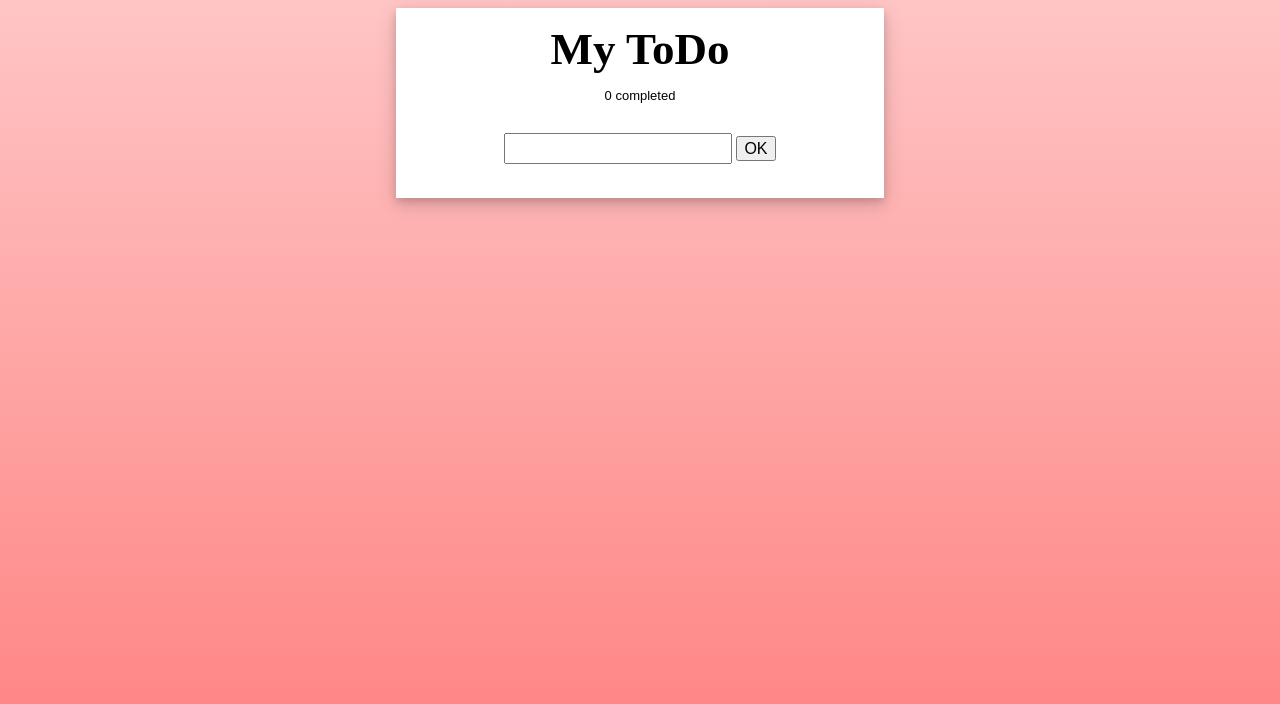
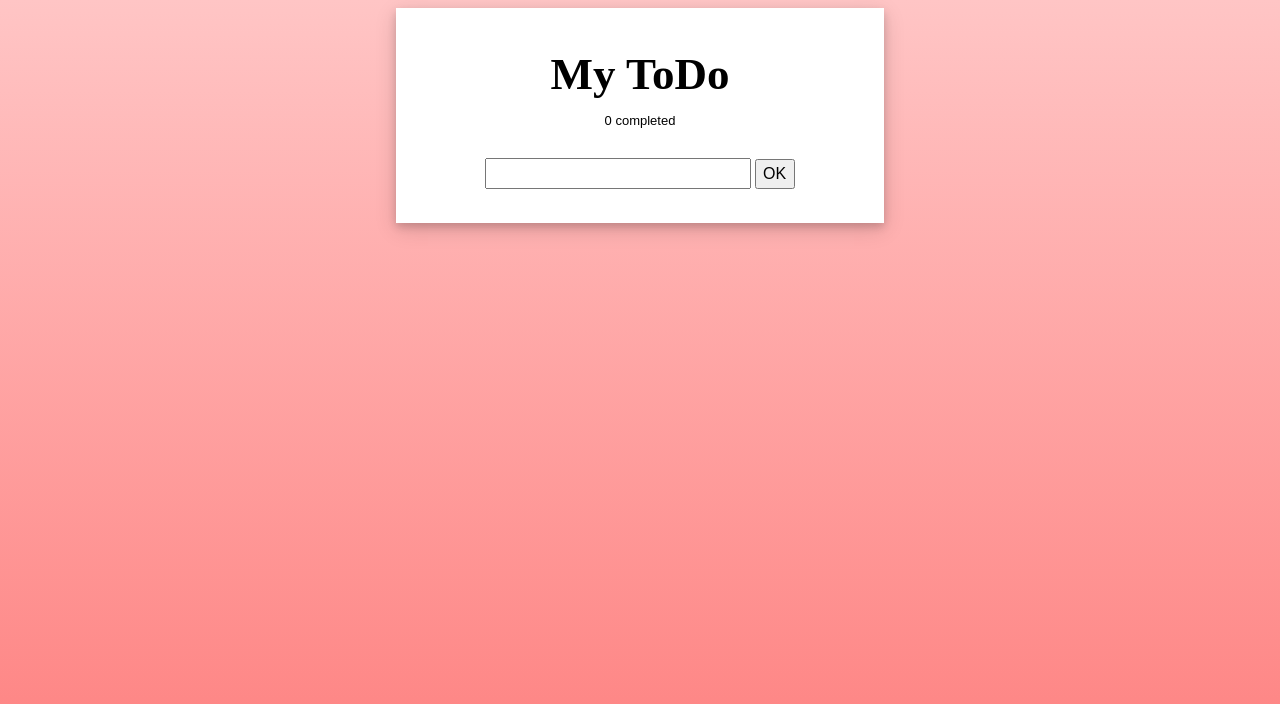
Before and after one commit to kai-ericson/ToDo, a plain HTML site: page index.html in a window 1280 px wide. Drawn offline with Linux system fonts and the light colour scheme.

Commit message:
structure css code

```diff
--- a/style.css
+++ b/style.css
@@ -18,26 +18,37 @@ div{
 
 h1{
     text-align: center;
-    padding-bottom:0px ;
-    margin-top: 5px;
+    margin-top: px;
     font-size: 45px;
     top: 10px;
+}
 
-}
 ul{
     font-family: Arial, Helvetica, sans-serif;
     font-size: 24px;
     list-style-type: none;
 }
 
-span{
-    margin: 7px;
-}
-ul li{
+li{
     cursor: pointer;
     position: relative;
     animation: newTask 1s;
 }
+
+button{
+    font-family: Arial, Helvetica, sans-serif;
+    font-size: 16px;
+    height: 30px;
+    width: 40px;
+    text-align: center;
+  }
+
+input{
+    height: 25px;
+    width: 55%;
+    font-family: Arial, Helvetica, sans-serif;
+    font-size: 16px;
+  }
 
 .completed{
     text-decoration: line-through;
@@ -51,18 +62,10 @@ ul li{
     cursor: pointer;
 }
 
-button{
-  font-family: Arial, Helvetica, sans-serif;
-  font-size: 16px;
-  height: 25px;
-  text-align: center;
-}
-
-input{
-    height: 25px;
-    width: 220px;
-    font-family: Arial, Helvetica, sans-serif;
-    font-size: 16px;
+.warning{
+    color:rgb(199, 33, 36);
+    font-style: italic;
+    animation: blink 1s;
 }
 
 #inputClicked{
@@ -77,12 +80,6 @@ input{
     padding-top: 0px;
     position: relative;
     top: -17px;
-}
-
-.warning{
-    color:rgb(199, 33, 36);
-    font-style: italic;
-    animation: blink 1s;
 }
 
 @keyframes blink{
@@ -105,6 +102,7 @@ input{
         opacity: 1;
     }
 }
+
 @keyframes load{
     0%{
         opacity: 0;
@@ -120,6 +118,7 @@ input{
         transform: translateY(0);
     }
 }
+
 @keyframes newTask{
     0%{
         opacity: 0;
```
